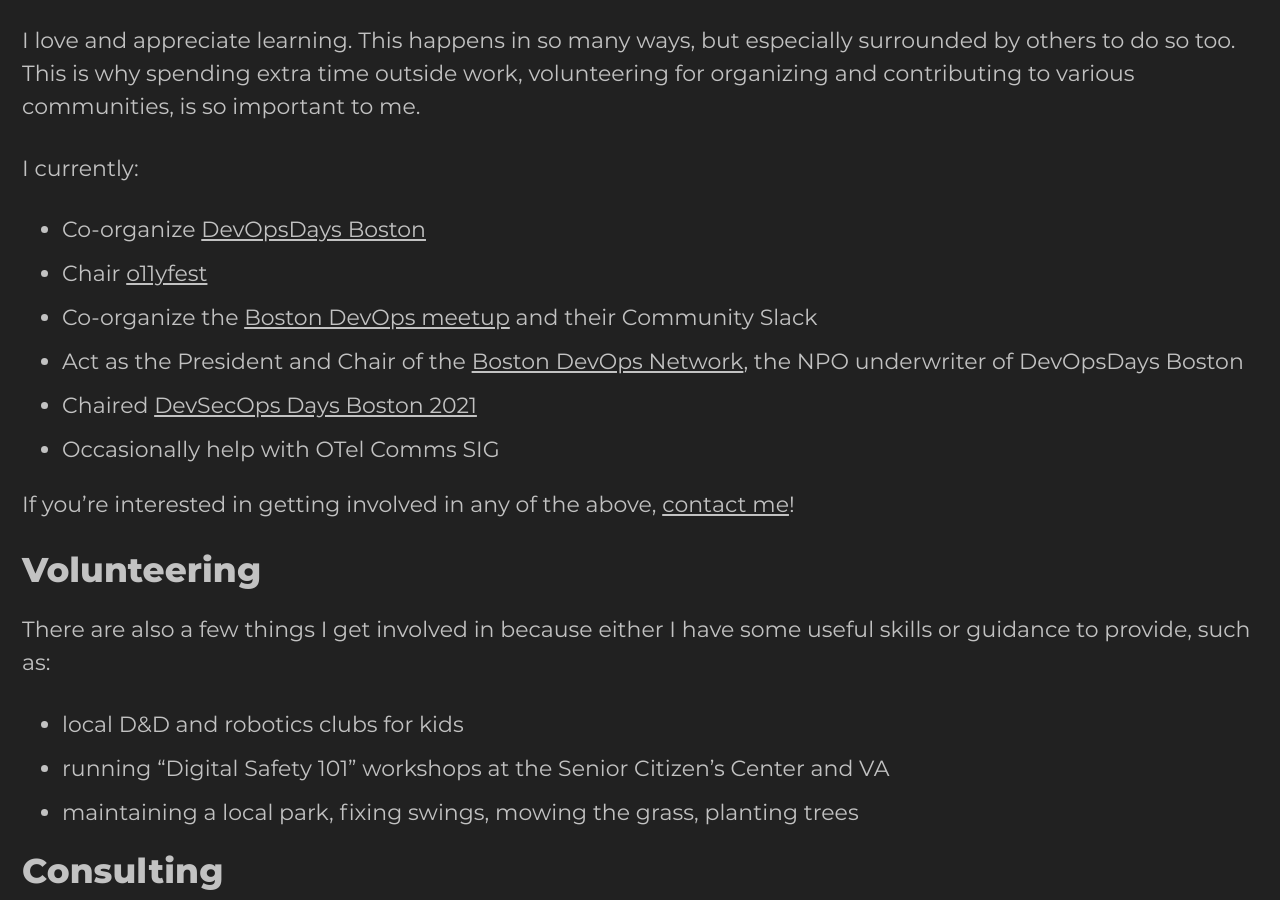
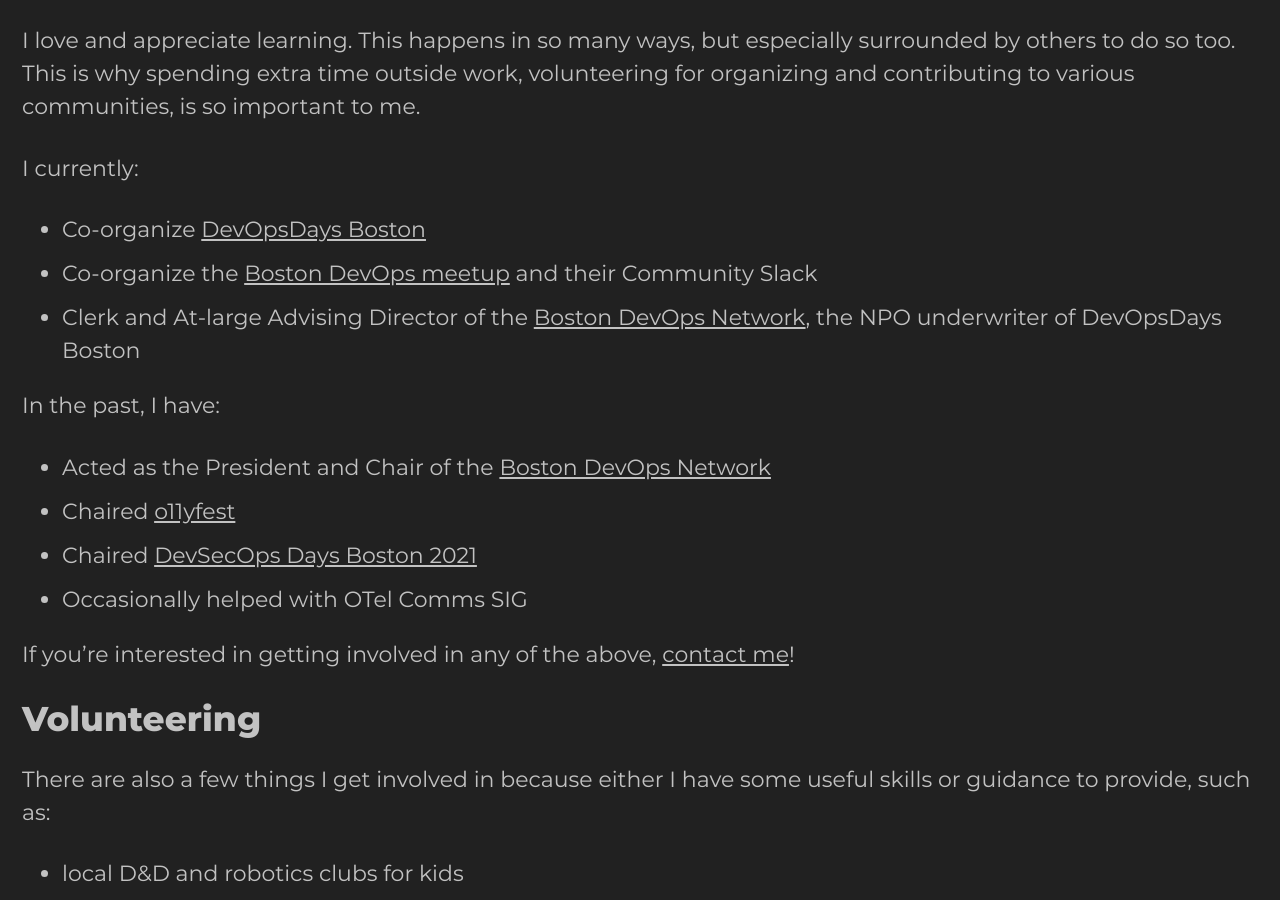
Before and after one commit to paulsbruce/paulsbruce.io, a Jekyll site: the page built from _pages/work-with-me.md, in a window 1280 px wide and 900 px high, scrolled down 1196 px. Built offline with Jekyll 4.4.1, drawn with Linux system fonts in a browser that asks for light colours; cached includes are drawn as plain includes.

Commit message:
Update current roles

```diff
--- a/_pages/work-with-me.md
+++ b/_pages/work-with-me.md
@@ -29,11 +29,15 @@
 I currently:
 
 * Co-organize [DevOpsDays Boston](https://devopsdays.org/events/2022-boston/welcome/)
-* Chair [o11yfest](https://o11yfest.org/)
 * Co-organize the [Boston DevOps meetup](https://www.meetup.com/Boston-Devops/) and their Community Slack
-* Act as the President and Chair of the [Boston DevOps Network](https://bostondevopsnetwork.org/), the NPO underwriter of DevOpsDays Boston
+* Clerk and At-large Advising Director of the [Boston DevOps Network](https://bostondevopsnetwork.org/), the NPO underwriter of DevOpsDays Boston
+
+In the past, I have:
+
+* Acted as the President and Chair of the [Boston DevOps Network](https://bostondevopsnetwork.org/)
+* Chaired [o11yfest](https://o11yfest.org/)
 * Chaired [DevSecOps Days Boston 2021](https://devsecopsdaysboston.org/)
-* Occasionally help with OTel Comms SIG
+* Occasionally helped with OTel Comms SIG
 
 If you're interested in getting involved in any of the above, [contact me](/contact)!
 
```
